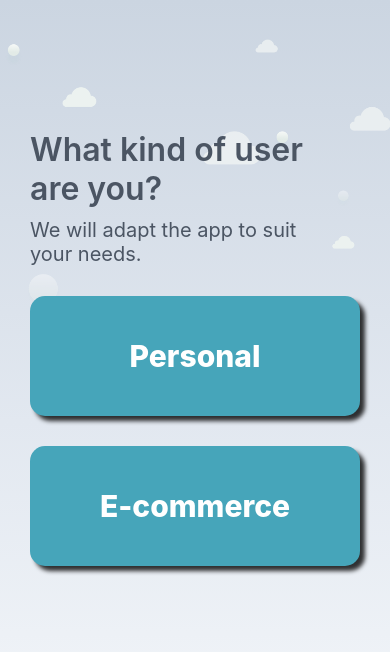
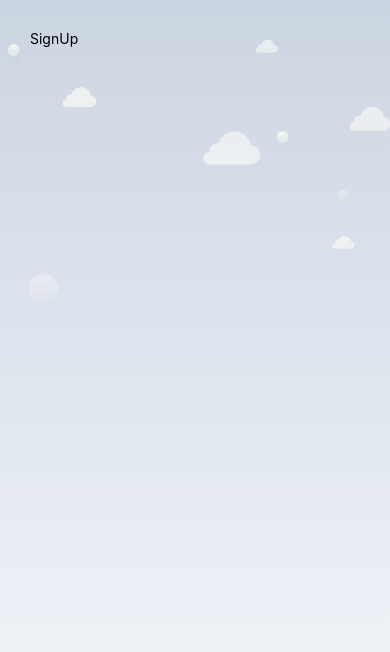
Before and after one commit to FUSION-FUSION/Mobile-Assessment-React-Native, a React Native app: screen /sign-up in a window 390 px wide. Shown: the top 652 px of the page. Built offline with nearby package versions, Linux system fonts and the light colour scheme.

Commit message:
add navigation to sign up screen

```diff
--- a/App.js
+++ b/App.js
@@ -3,6 +3,7 @@ import { NavigationContainer } from '@react-navigation/native';
 import { createNativeStackNavigator } from '@react-navigation/native-stack';
 import UserTypeSelection from './screens/UserTypeSelection';
 import Home from './screens/Home';
+import SignUp from './screens/SignUp';
 
 // Navigation
 const Stack = createNativeStackNavigator();
@@ -40,6 +41,7 @@ export default function App() {
               name="user-type-selection"
               component={UserTypeSelection}
             />
+            <Stack.Screen name="sign-up" component={SignUp} />
           </Stack.Navigator>
         </>
       )}
--- a/screens/SignUp.js
+++ b/screens/SignUp.js
@@ -0,0 +1,47 @@
+import React from 'react';
+import {
+  View,
+  ImageBackground,
+  Text,
+  StyleSheet,
+  TouchableHighlight,
+} from 'react-native';
+import { StatusBar } from 'expo-status-bar';
+import { LinearGradient } from 'expo-linear-gradient';
+import bgImage from '../assets/bg-app-cloud.png';
+
+export default function SignUp(props) {
+  return (
+    <View style={styles.container}>
+      <StatusBar style="auto" />
+      <LinearGradient
+        colors={['#cbd5e1', '#e2e8f0', '#f8fafc']}
+        style={styles.container}
+      >
+        <ImageBackground
+          source={bgImage}
+          style={styles.bgImage}
+          resizeMode="contain"
+        />
+        <View style={styles.content}>
+          <Text>SignUp</Text>
+        </View>
+      </LinearGradient>
+    </View>
+  );
+}
+
+const styles = StyleSheet.create({
+  container: {
+    flex: 1,
+  },
+  bgImage: {
+    width: '100%',
+    height: 350,
+    position: 'absolute',
+    top: 0,
+  },
+  content: {
+    padding: 30,
+  },
+});
--- a/screens/UserTypeSelection.js
+++ b/screens/UserTypeSelection.js
@@ -10,7 +10,9 @@ import { StatusBar } from 'expo-status-bar';
 import { LinearGradient } from 'expo-linear-gradient';
 import bgImage from '../assets/bg-app-cloud.png';
 
-export default function UserTypeSelection(props) {
+export default function UserTypeSelection({ navigation }) {
+  const navigateToSignUp = () => navigation.navigate('sign-up');
+
   return (
     <View style={styles.container}>
       <StatusBar style="auto" />
@@ -29,9 +31,7 @@ export default function UserTypeSelection(props) {
             We will adapt the app to suit your needs.
           </Text>
           <TouchableHighlight
-            onPress={() => {
-              alert('Personal button pressed');
-            }}
+            onPress={navigateToSignUp}
             activeOpacity={1}
             underlayColor="#3a8c9e"
             style={styles.button}
@@ -39,9 +39,7 @@ export default function UserTypeSelection(props) {
             <Text style={styles.buttonText}>Personal</Text>
           </TouchableHighlight>
           <TouchableHighlight
-            onPress={() => {
-              alert('Personal button pressed');
-            }}
+            onPress={navigateToSignUp}
             activeOpacity={1}
             underlayColor="#3a8c9e"
             style={styles.button}
```
